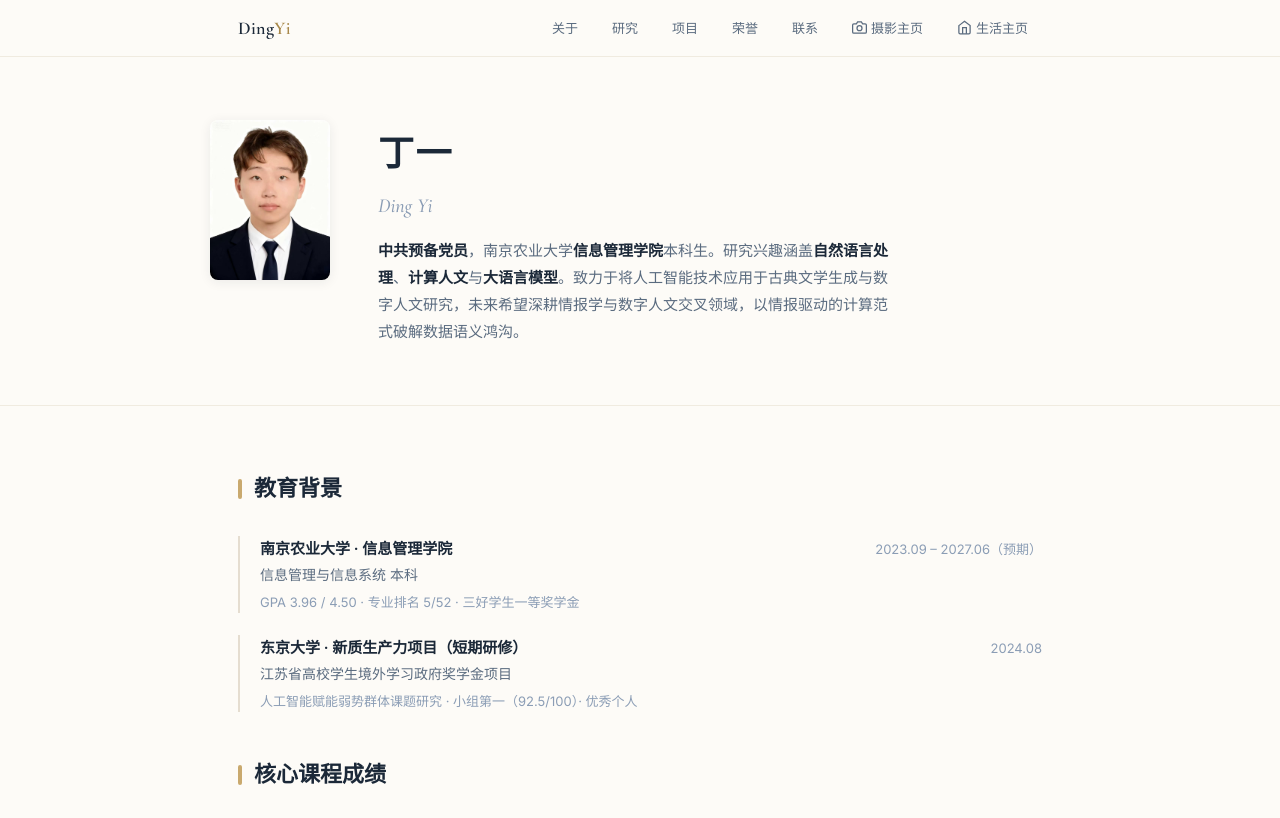
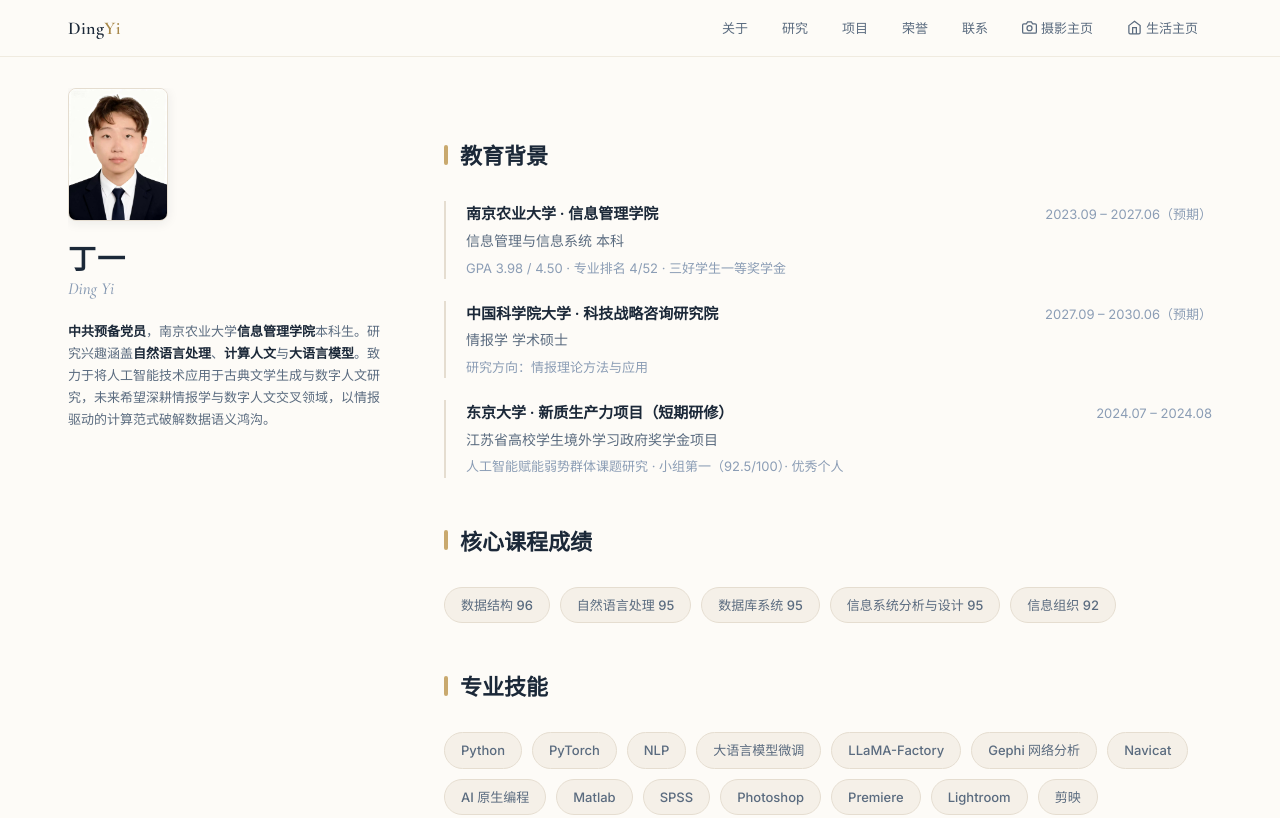
Before and after one commit to XDforever-lab/XDforever-lab.github.io, a plain HTML site: page index.html in a window 1280 px wide. Shown: the top 818 px of the page. Drawn offline with nearby package versions, Linux system fonts and the light colour scheme.

Commit message:
更新个人信息与页面布局：修复侧边栏导航重复、更新GPA排名、新增国科大硕士经历

```diff
--- a/index.html
+++ b/index.html
@@ -7,7 +7,7 @@
 <meta name="description" content="丁一，南京农业大学信息管理学院本科生。研究方向：自然语言处理、计算人文、大语言模型。">
 <link rel="preconnect" href="https://fonts.googleapis.com">
 <link rel="preconnect" href="https://fonts.gstatic.com" crossorigin>
-<link href="https://fonts.googleapis.com/css2?family=Cormorant+Garamond:ital,wght@0,400;0,500;0,600;0,700;1,400;1,500&family=Noto+Serif+SC:wght@400;500;600;700&family=Inter:wght@300;400;500;600&display=swap" rel="stylesheet">
+<link href="https://fonts.googleapis.com/css2?family=Cormorant+Garamond:ital,wght@0,400;0,500;0,600;0,700;1,400;1,500&family=Noto+Sans+SC:wght@400;500;600;700&family=Inter:wght@300;400;500;600&display=swap" rel="stylesheet">
 <style>
 :root {
   --bg: #FDFBF7;
@@ -24,7 +24,7 @@
   --shadow: 0 1px 3px rgba(27,40,56,0.06);
   --shadow-lg: 0 4px 24px rgba(27,40,56,0.08);
   --radius: 6px;
-  --max-w: 860px;
+  --max-w: 1200px;
 }
 
 * { margin: 0; padding: 0; box-sizing: border-box; }
@@ -41,7 +41,7 @@ body {
 }
 
 /* ---- NAVIGATION ---- */
-nav {
+#navbar {
   position: fixed; top: 0; left: 0; right: 0; z-index: 100;
   background: var(--nav-bg);
   backdrop-filter: blur(12px);
@@ -49,7 +49,7 @@ nav {
   border-bottom: 1px solid var(--border-light);
   transition: box-shadow 0.3s;
 }
-nav.scrolled { box-shadow: var(--shadow); }
+#navbar.scrolled { box-shadow: var(--shadow); }
 
 .nav-inner {
   max-width: var(--max-w); margin: 0 auto;
@@ -81,44 +81,64 @@ nav.scrolled { box-shadow: var(--shadow); }
 .nav-photo svg { flex-shrink: 0; margin-top: -1px; }
 .nav-photo:hover { background: var(--bg-alt); color: var(--text); }
 
-/* ---- CONTAINER ---- */
-.container { max-width: var(--max-w); margin: 0 auto; padding: 0 28px; }
-
-/* ---- HERO ---- */
-.hero {
-  padding: 120px 0 60px;
-  display: flex; align-items: flex-start; gap: 48px;
-}
-.hero-left { flex-shrink: 0; }
-.hero-avatar {
-  width: 120px; height: 160px; border-radius: 8px;
-  object-fit: cover;
-  box-shadow: 0 2px 12px rgba(27,40,56,0.08);
-  user-select: none;
+/* ---- PAGE LAYOUT: left sidebar + right content ---- */
+.page-layout {
+  display: grid; grid-template-columns: 320px 1fr;
+  gap: 56px;
+  max-width: var(--max-w); margin: 0 auto;
+  padding: 88px 28px 0;
 }
 
-.hero-right { padding-top: 4px; }
-.hero-name {
-  font-family: 'Noto Serif SC', serif;
-  font-size: 36px; font-weight: 700; letter-spacing: 0.04em;
-  color: var(--text); margin-bottom: 4px;
+/* ---- SIDEBAR ---- */
+.sidebar {
+  position: sticky; top: 72px;
+  align-self: start;
+  max-height: calc(100vh - 96px);
+  overflow-y: auto;
+  overscroll-behavior: contain;
+  scrollbar-width: thin;
+  scrollbar-color: var(--border) transparent;
+  padding-right: 6px;
 }
-.hero-name-en {
+.sidebar::-webkit-scrollbar { width: 4px; }
+.sidebar::-webkit-scrollbar-track { background: transparent; }
+.sidebar::-webkit-scrollbar-thumb { background: var(--border); border-radius: 2px; }
+.sidebar-avatar {
+  width: 100px; height: 133px; border-radius: 8px;
+  object-fit: cover;
+  border: 1px solid var(--border);
+  background: var(--bg-alt);
+  box-shadow: 0 2px 12px rgba(27,40,56,0.08);
+  user-select: none; display: block; margin-bottom: 20px;
+}
+.sidebar-name {
+  font-family: 'Noto Sans SC', -apple-system, BlinkMacSystemFont, sans-serif;
+  font-size: 28px; font-weight: 700; letter-spacing: 0.04em;
+  color: var(--text); margin-bottom: 2px; line-height: 1.15;
+}
+.sidebar-name-en {
   font-family: 'Cormorant Garamond', serif;
-  font-size: 20px; font-weight: 500; font-style: italic;
-  color: var(--text-muted); margin-bottom: 14px;
+  font-size: 17px; font-weight: 500; font-style: italic;
+  color: var(--text-muted); margin-bottom: 16px;
 }
-.hero-bio { color: var(--text-light); font-size: 15px; line-height: 1.8; max-width: 520px; }
-.hero-bio strong { color: var(--text); font-weight: 600; }
+.sidebar-bio {
+  color: var(--text-light); font-size: 13px; line-height: 1.7;
+  margin-bottom: 24px;
+}
+.sidebar-bio strong { color: var(--text); font-weight: 600; }
 
-/* ---- SECTION ---- */
+/* ---- RIGHT PANEL ---- */
+.right-panel { min-width: 0; }
+
 .section {
-  padding: 64px 0;
+  padding: 48px 0;
   border-top: 1px solid var(--border-light);
+  scroll-margin-top: 72px;
 }
+.section:first-child { border-top: none; }
 
 .section-title {
-  font-family: 'Noto Serif SC', serif;
+  font-family: 'Noto Sans SC', -apple-system, BlinkMacSystemFont, sans-serif;
   font-size: 22px; font-weight: 600;
   color: var(--text); margin-bottom: 28px;
   display: flex; align-items: center; gap: 12px;
@@ -253,7 +273,7 @@ footer span { color: var(--accent-dark); }
 /* ---- ORNAMENT ---- */
 .ornament {
   text-align: center; padding: 20px 0 0;
-  font-family: 'Noto Serif SC', serif;
+  font-family: 'Noto Sans SC', -apple-system, BlinkMacSystemFont, sans-serif;
   font-size: 18px; color: var(--border);
   user-select: none; letter-spacing: 0.2em;
 }
@@ -295,11 +315,12 @@ footer span { color: var(--accent-dark); }
   .nav-links a { font-size: 14px; padding: 10px 8px; border-radius: 6px; }
   .nav-photo { padding: 10px 8px !important; }
 
-  .hero { flex-direction: column; align-items: center; text-align: center; gap: 24px; padding: 90px 0 40px; }
-  .hero-bio { max-width: 100%; }
-  .hero-avatar { width: 90px; height: 120px; }
-  .hero-name { font-size: 28px; }
+  .nav-inner { padding: 0 20px; }
 
+  .page-layout { grid-template-columns: 1fr; gap: 32px; padding: 80px 20px 0; }
+  .sidebar { position: static; text-align: center; max-height: none; overflow: visible; padding-right: 0; }
+  .sidebar-avatar { margin: 0 auto 20px; width: 80px; height: 107px; }
+  .sidebar-name { font-size: 28px; }
   .section { padding: 48px 0; }
   .section-title { font-size: 20px; }
 
@@ -315,9 +336,6 @@ footer span { color: var(--accent-dark); }
 
   .award-item { flex-direction: column; gap: 2px; }
   .award-date { font-size: 12px; }
-
-  .container { padding: 0 20px; }
-  .nav-inner { padding: 0 20px; }
 
   .back-to-top { bottom: 20px; right: 20px; width: 36px; height: 36px; font-size: 16px; }
 }
@@ -350,23 +368,21 @@ footer span { color: var(--accent-dark); }
   </div>
 </nav>
 
-<!-- HERO -->
-<header class="hero container">
-  <div class="hero-left">
-    <img class="hero-avatar" src="avatar.jpg" alt="丁一">
-  </div>
-  <div class="hero-right">
-    <h1 class="hero-name">丁一</h1>
-    <div class="hero-name-en">Ding Yi</div>
-    <p class="hero-bio">
+<!-- SIDEBAR + RIGHT PANEL -->
+<div class="page-layout">
+  <aside class="sidebar">
+    <img class="sidebar-avatar" src="avatar.jpg" alt="丁一">
+    <h1 class="sidebar-name">丁一</h1>
+    <div class="sidebar-name-en">Ding Yi</div>
+    <p class="sidebar-bio">
       <strong>中共预备党员</strong>，南京农业大学<strong>信息管理学院</strong>本科生。研究兴趣涵盖<strong>自然语言处理</strong>、<strong>计算人文</strong>与<strong>大语言模型</strong>。致力于将人工智能技术应用于古典文学生成与数字人文研究，未来希望深耕情报学与数字人文交叉领域，以情报驱动的计算范式破解数据语义鸿沟。
     </p>
-  </div>
-</header>
+
+  </aside>
+  <main class="right-panel">
 
 <!-- ABOUT -->
 <section class="section fade-section" id="about">
-  <div class="container">
     <h2 class="section-title">教育背景</h2>
 
     <div class="edu-item">
@@ -375,13 +391,22 @@ footer span { color: var(--accent-dark); }
         <span class="edu-date">2023.09 – 2027.06（预期）</span>
       </div>
       <div class="edu-degree">信息管理与信息系统 本科</div>
-      <div class="edu-detail">GPA 3.96 / 4.50 · 专业排名 5/52 · 三好学生一等奖学金</div>
+      <div class="edu-detail">GPA 3.98 / 4.50 · 专业排名 4/52 · 三好学生一等奖学金</div>
+    </div>
+
+    <div class="edu-item">
+      <div class="edu-header">
+        <span class="edu-school">中国科学院大学 · 科技战略咨询研究院</span>
+        <span class="edu-date">2027.09 – 2030.06（预期）</span>
+      </div>
+      <div class="edu-degree">情报学 学术硕士</div>
+      <div class="edu-detail">研究方向：情报理论方法与应用</div>
     </div>
 
     <div class="edu-item">
       <div class="edu-header">
         <span class="edu-school">东京大学 · 新质生产力项目（短期研修）</span>
-        <span class="edu-date">2024.08</span>
+        <span class="edu-date">2024.07 – 2024.08</span>
       </div>
       <div class="edu-degree">江苏省高校学生境外学习政府奖学金项目</div>
       <div class="edu-detail">人工智能赋能弱势群体课题研究 · 小组第一（92.5/100）· 优秀个人</div>
@@ -422,12 +447,10 @@ footer span { color: var(--accent-dark); }
       <span class="skill-tag">日语 JLPT N2 96</span>
       <span class="skill-tag">普通话二级甲等</span>
     </div>
-  </div>
 </section>
 
 <!-- RESEARCH -->
 <section class="section fade-section" id="research">
-  <div class="container">
     <h2 class="section-title">研究工作</h2>
 
     <div class="card">
@@ -491,12 +514,10 @@ footer span { color: var(--accent-dark); }
         <span class="card-tag">Prompt Engineering</span>
       </div>
     </div>
-  </div>
 </section>
 
 <!-- PROJECTS -->
 <section class="section fade-section" id="projects">
-  <div class="container">
     <h2 class="section-title">竞赛与项目</h2>
 
     <div class="card">
@@ -552,12 +573,10 @@ footer span { color: var(--accent-dark); }
       <div class="card-title">第九届江苏省高校企业竞争模拟大赛 · 三等奖</div>
       <div class="card-meta">核心成员 · 省级 · 2025.03</div>
     </div>
-  </div>
 </section>
 
 <!-- AWARDS -->
 <section class="section fade-section" id="awards">
-  <div class="container">
     <h2 class="section-title">荣誉与奖项</h2>
 
     <div class="award-cat">🏅 奖学金</div>
@@ -589,12 +608,10 @@ footer span { color: var(--accent-dark); }
     <div class="award-item"><span class="award-name">信管院摄影比赛 · 一等奖</span><span class="award-date">2025.05</span></div>
     <div class="award-item"><span class="award-name">三院联合运动会男子4×100米 · 第五名</span><span class="award-date">2025.10</span></div>
     <div class="award-item"><span class="award-name">信息管理学院新生辩论赛 · 团体亚军</span><span class="award-date">2023.11</span></div>
-  </div>
 </section>
 
 <!-- LEADERSHIP -->
 <section class="section fade-section" id="leadership">
-  <div class="container">
     <h2 class="section-title">校园经历</h2>
     <ul class="lead-list">
       <li class="lead-item">
@@ -618,24 +635,20 @@ footer span { color: var(--accent-dark); }
         <span><span class="lead-role">成员 / 志愿者</span> · <span class="lead-org">南京农业大学学生会 &amp; 大学生艺术团数字中心</span></span>
       </li>
     </ul>
-  </div>
 </section>
 
 <!-- ABOUT ME -->
 <section class="section fade-section" id="about-me">
-  <div class="container">
     <h2 class="section-title">关于我</h2>
     <div class="card" style="border-left: 3px solid var(--accent); padding-left: 28px;">
       <div class="card-desc" style="font-size: 15px; line-height: 1.9; color: var(--text-light);">
         沉着冷静、永不言弃。未来希望深耕<strong>情报学与数字人文交叉领域</strong>，致力于以情报驱动的计算范式，破解数字人文中的数据语义鸿沟，同时运用大模型技术，让AI更好地赋能人文学术与实践。
       </div>
     </div>
-  </div>
 </section>
 
 <!-- CONTACT -->
 <section class="section fade-section" id="contact">
-  <div class="container">
     <h2 class="section-title">联系方式</h2>
     <div class="contact-grid">
       <a href="mailto:dingyi@stu.njau.edu.cn" class="contact-item">
@@ -667,12 +680,14 @@ footer span { color: var(--accent-dark); }
       </a>
 
     </div>
-  </div>
 </section>
 
-<div class="ornament container">◇</div>
+  </main>
+</div>
 
-<footer class="container">
+<div class="ornament">◇</div>
+
+<footer>
   <p>© 2026 <span>Ding Yi</span> · Built with care · Nanjing Agricultural University</p>
 </footer>
 
```
